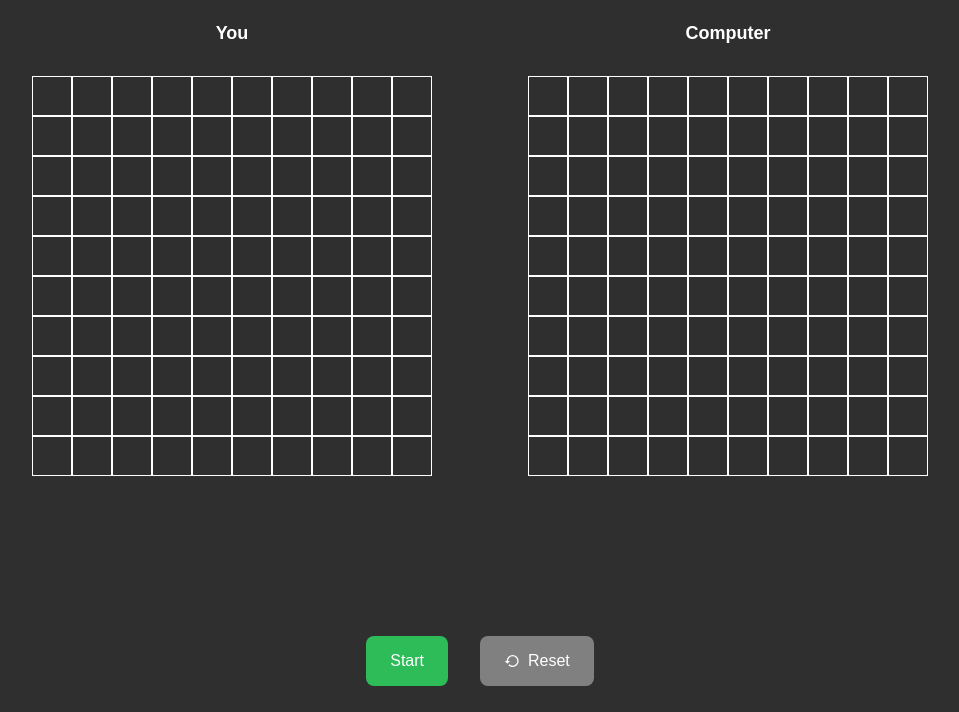
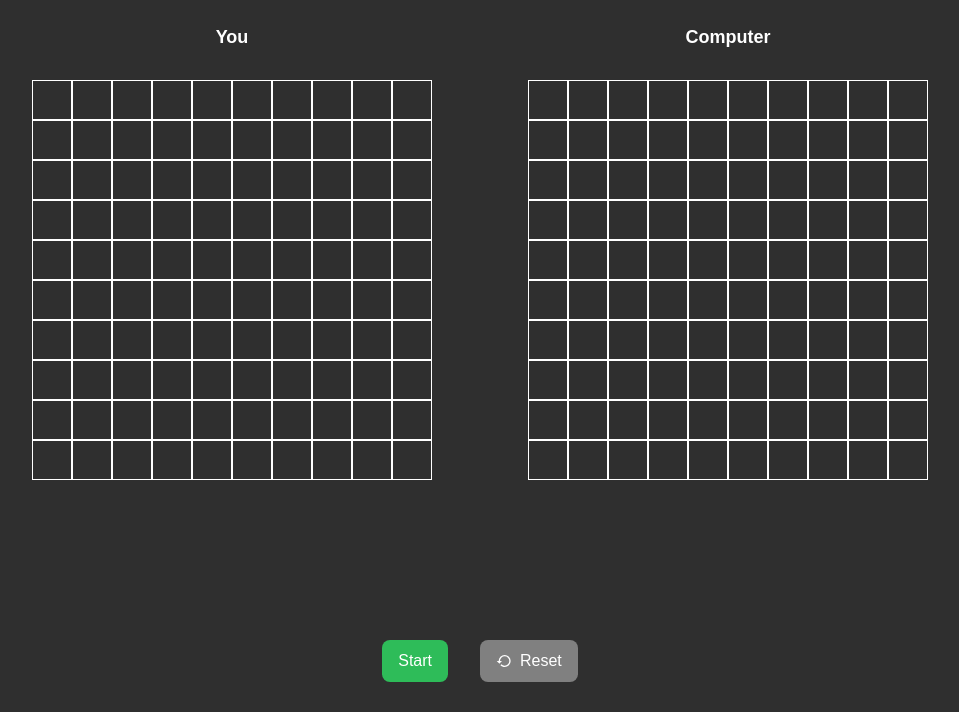
Before and after one commit to UnUsuarioMas67/battleship-game, a website built with webpack: page src/index.html in a window 1280 px wide. Shown: the part 88-800 px from the top of the page, without its empty margins (160-1119 px from the left). Built offline with nearby package versions, Linux system fonts and the light colour scheme.

Commit message:
Make buttons smaller

```diff
--- a/src/style.css
+++ b/src/style.css
@@ -97,7 +97,7 @@ button {
   background-color: var(--color-primary);
   color: var(--color-text);
   border: none;
-  padding: 1rem 1.5rem;
+  padding: 0.75rem 1rem;
   border-radius: 0.5rem;
 }
 
```
